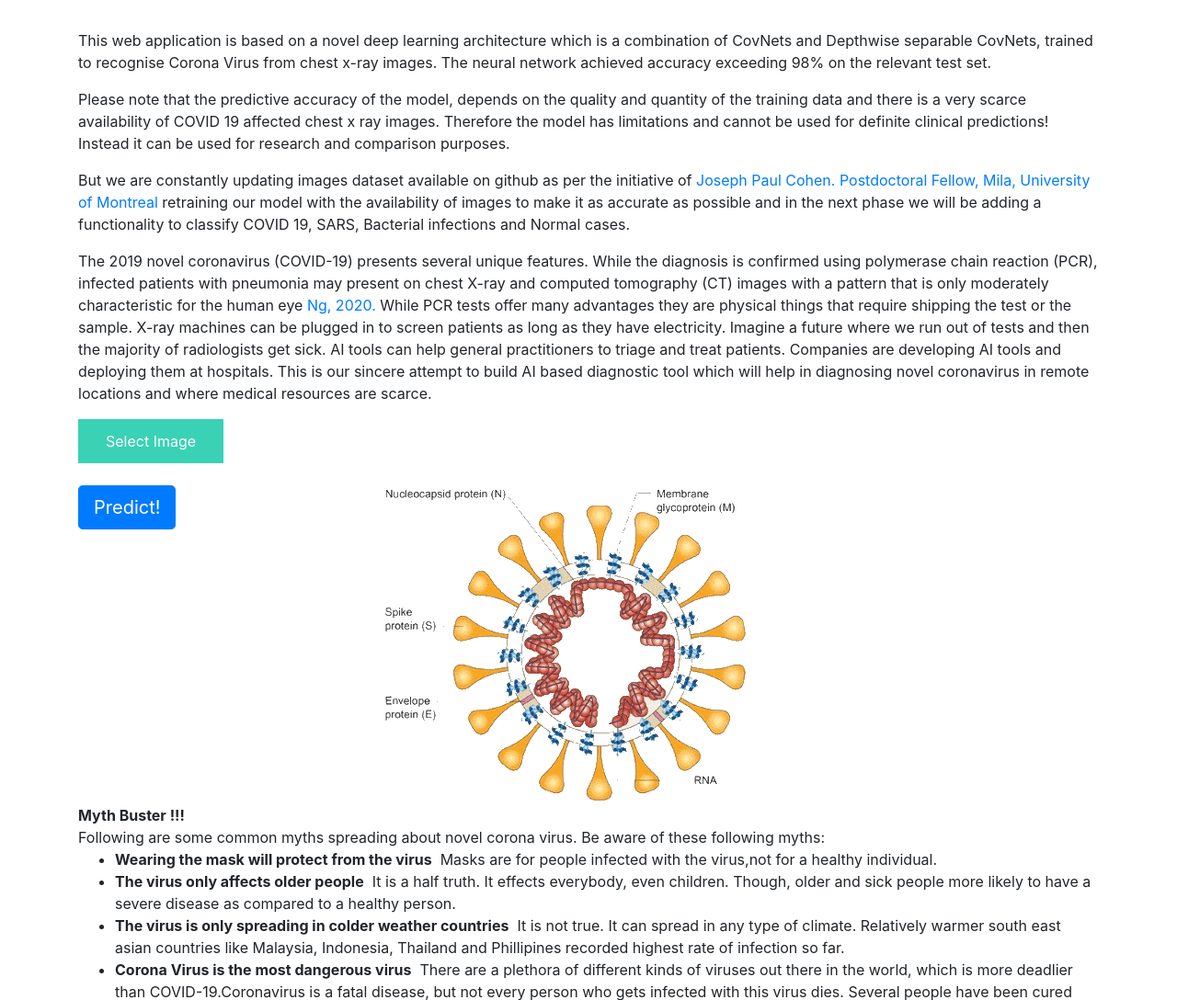
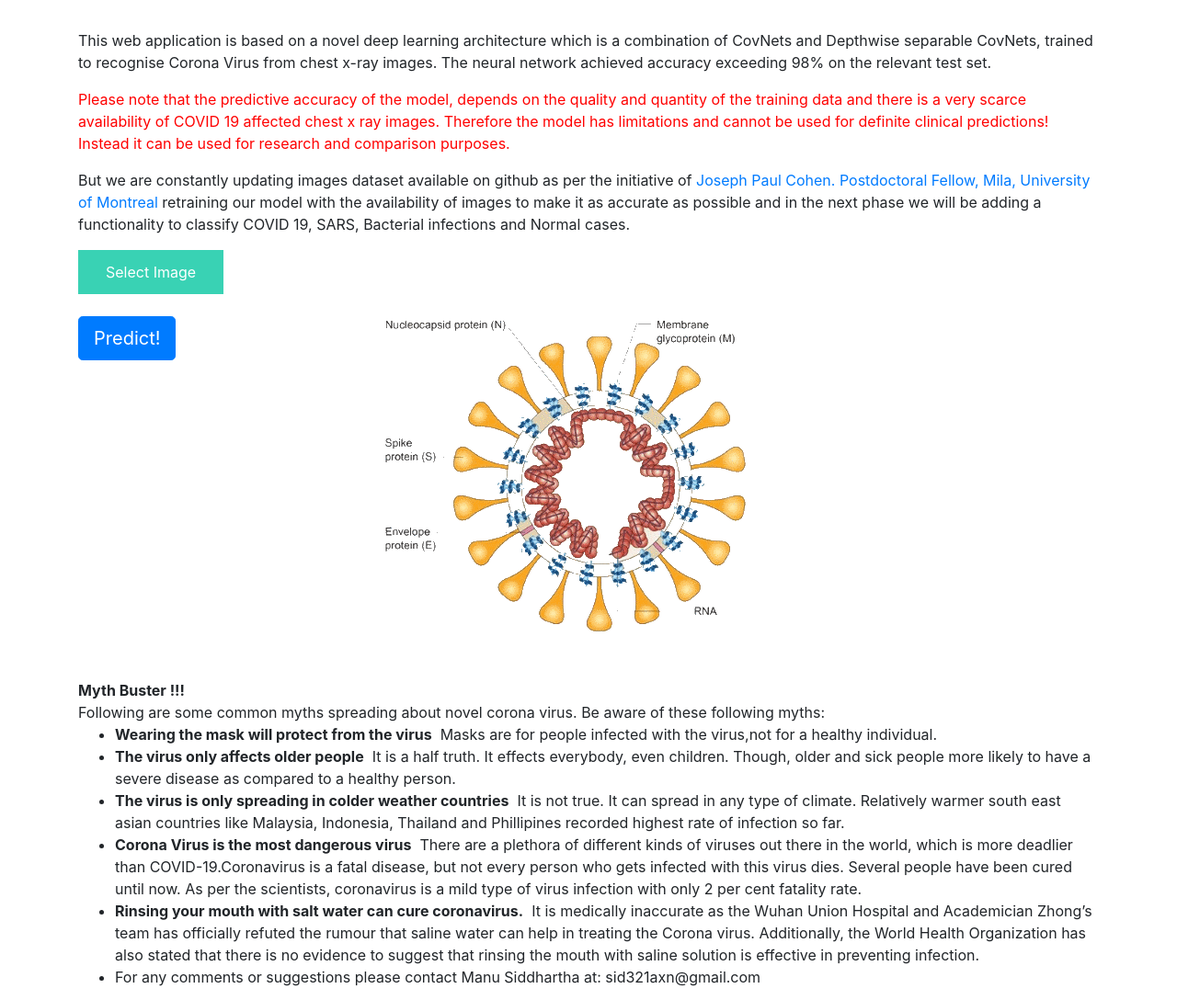
Before and after one commit to sid321axn/corona-webapp, a Flask app: page / in a window 1280 px wide. Shown: the part 56-1144 px from the top of the page at 92% size. Run offline with Flask 2, Linux system fonts and the light colour scheme; some libraries are stand-ins or nearby versions.

Commit message:
text reduced

```diff
--- a/templates/index.html
+++ b/templates/index.html
@@ -2,10 +2,8 @@
 
 <body>
 <p>This web application is based on a novel deep learning architecture which is a combination of CovNets and Depthwise separable CovNets, trained to recognise Corona Virus from chest x-ray images. The neural network achieved accuracy exceeding 98% on the relevant test set.</p>
-<p>Please note that the predictive accuracy of the model, depends on the quality and quantity of the training data and there is a very scarce availability of COVID 19 affected chest x ray images. Therefore the model has limitations and cannot be used for definite clinical predictions! Instead it can be used for research and comparison purposes.</p>
+<p><font color="red">Please note that the predictive accuracy of the model, depends on the quality and quantity of the training data and there is a very scarce availability of COVID 19 affected chest x ray images. Therefore the model has limitations and cannot be used for definite clinical predictions! Instead it can be used for research and comparison purposes.</font></p>
 <p>But we are constantly updating images dataset available on github as per the initiative of <a href="https://josephpcohen.com/w/">Joseph Paul Cohen. Postdoctoral Fellow, Mila, University of Montreal</a> retraining our model with the availability of images to make it as accurate as possible and in the next phase we will be adding a functionality to classify COVID 19, SARS, Bacterial infections and Normal cases.</p>
-<p>The 2019 novel coronavirus (COVID-19) presents several unique features. While the diagnosis is confirmed using polymerase chain reaction (PCR), infected patients with pneumonia may present on chest X-ray and computed tomography (CT) images with a pattern that is only moderately characteristic for the human eye <a href="https://pubs.rsna.org/doi/10.1148/ryct.2020200034">Ng, 2020.</a> While PCR tests offer many advantages they are physical things that require shipping the test or the sample. X-ray machines can be plugged in to screen patients as long as they have electricity. Imagine a future where we run out of tests and then the majority of radiologists get sick. AI tools can help general practitioners to triage and treat patients. Companies are developing AI tools and deploying them at hospitals. This is our sincere attempt to build AI based diagnostic tool which will help in diagnosing novel coronavirus in remote locations and where medical resources are scarce.</p>
-
 
 </body>
 
@@ -50,6 +48,7 @@
 </div>
 <body>
     <div>
+        <br><br>
 <strong>Myth Buster !!!</strong><br>
 Following are some common myths spreading about novel corona virus. Be aware of these following myths:
 <ul>
```
